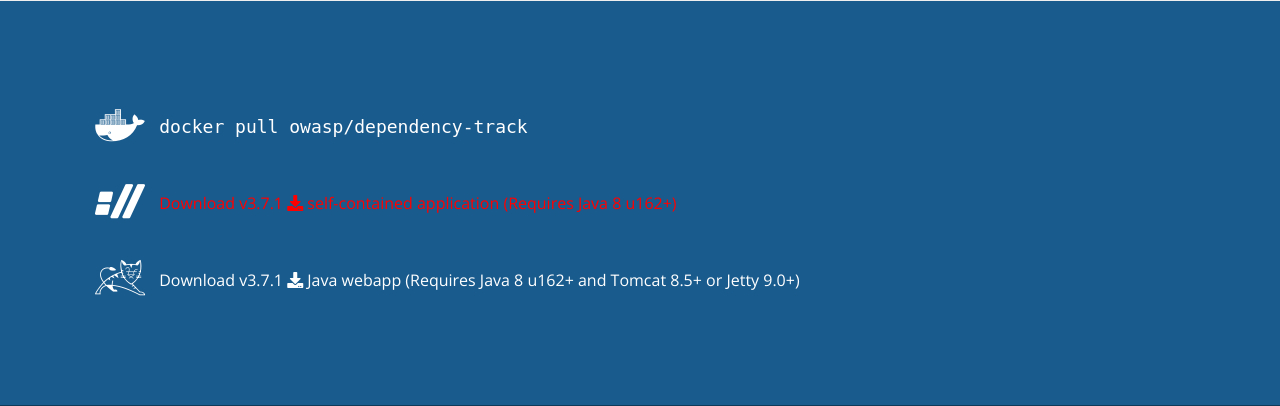
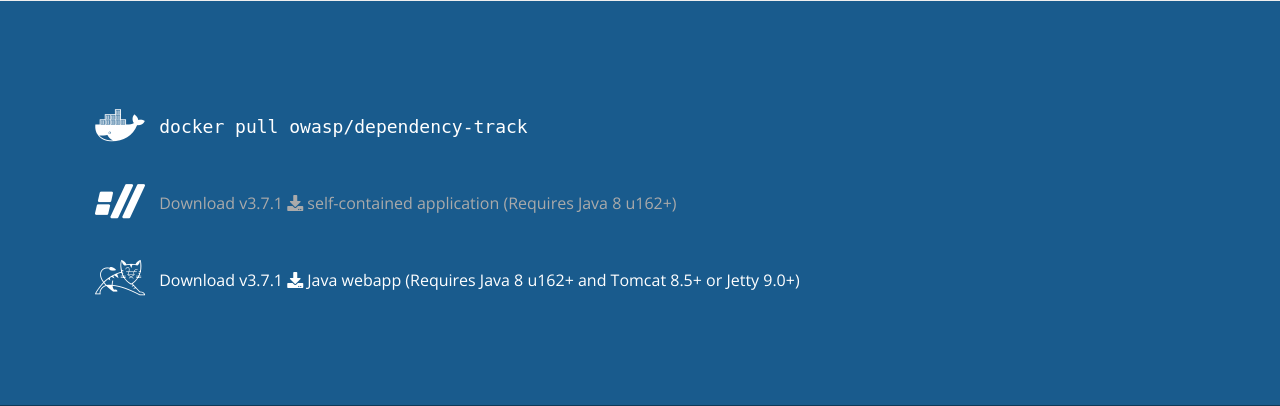
Before and after one commit to DependencyTrack/dependencytrack.org, a PHP site: page / in a window 1280 px wide, with the pointer over the restyled element. Shown: the part 3031-3437 px from the top of the page. Run offline with PHP 8.4, Linux system fonts and the light colour scheme; some web fonts are replaced.

Commit message:
updating download hover color

```diff
--- a/assets/css/style.css
+++ b/assets/css/style.css
@@ -1282,7 +1282,7 @@ textarea, select {
 }
 
 .download-option a:hover {
-  color: #ff0000;
+  color: #aaaaaa;
 }
 
 .social-icon:hover {
```
